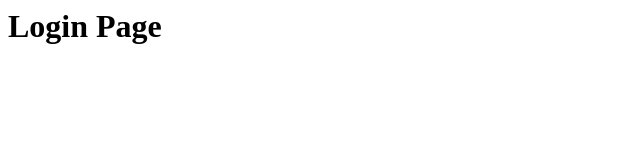
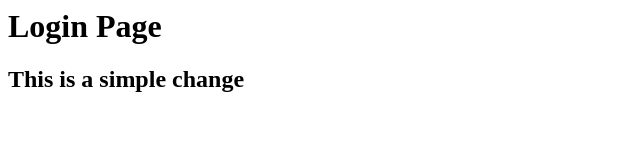
Before and after one commit to nikhil9192/Prac_Jenkins, a plain HTML site: page git_branch/index.html in a window 1280 px wide. Shown: the whole page, without its empty margins (0-640 px from the left). Drawn offline with Linux system fonts and the light colour scheme.

Commit message:
this is a simple change in this commmit

```diff
--- a/git_branch/index.html
+++ b/git_branch/index.html
@@ -4,5 +4,10 @@
 
 <h1>   Login  Page </h1>
 
+
+
+
+<h2> This is a simple change </h2>
+
 </body>
 </html>
```
